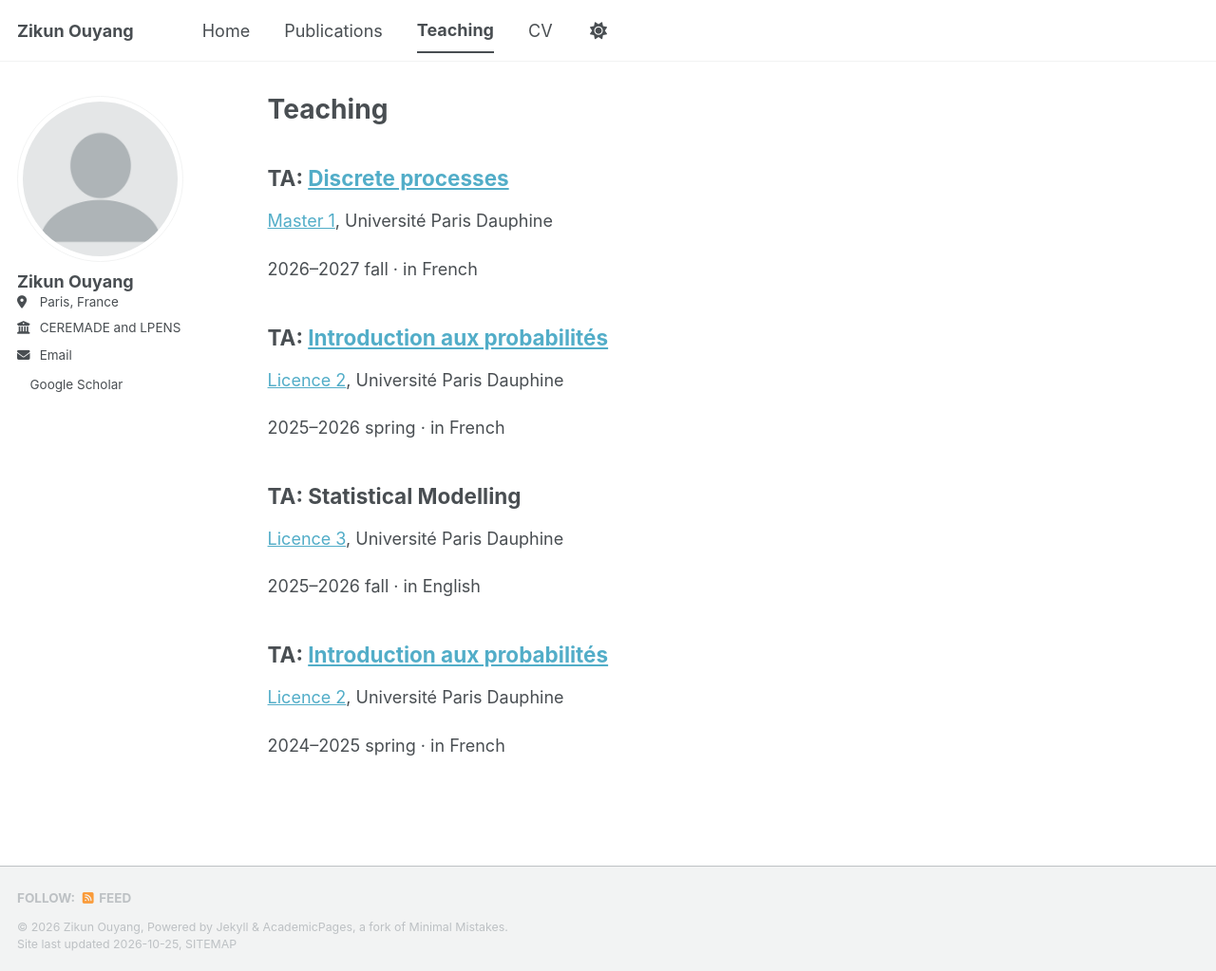
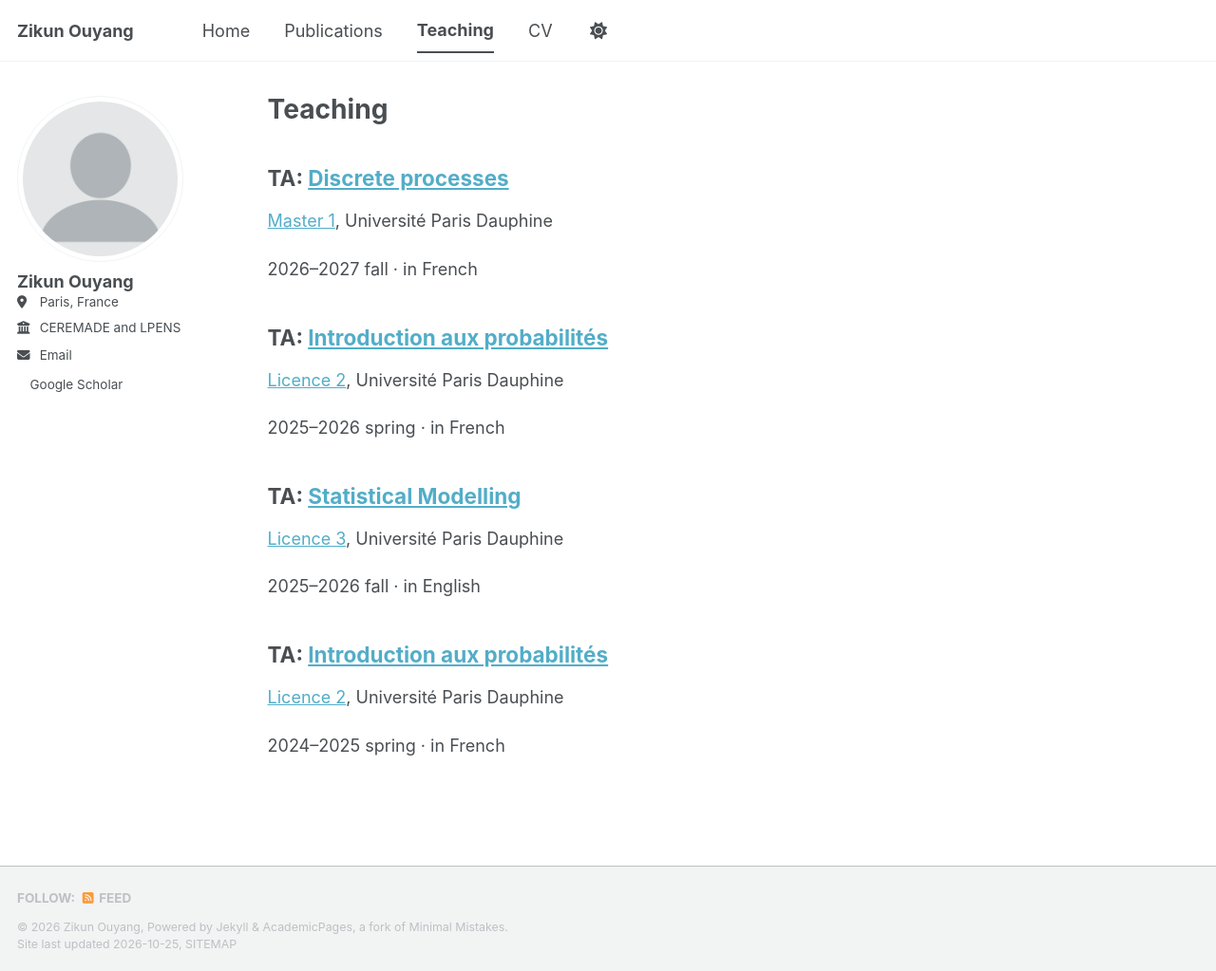
Before and after one commit to ZikunOuyang/zikunouyang.github.io, a Jekyll site: the page built from _pages/teaching.html, in a window 1280 px wide and 1023 px high. Shown: the whole window at 95% size. Built offline with Jekyll 4.4.1, drawn with Linux system fonts in a browser that asks for light colours; a style sheet for code colours, icons or effects is not loaded; part of the change alters nothing that is shown.

```diff
--- a/_pages/teaching.html
+++ b/_pages/teaching.html
@@ -13,7 +13,7 @@ author_profile: true
 <p><a href="https://dauphine.psl.eu/formations/licences/informatique-des-organisations/l2-mathematiques-informatique/programme"> Licence 2</a>, Université Paris Dauphine </p>
 <p>2025–2026 spring · in French</p>
 
-<h2>TA: Statistical Modelling</h2>
+<h2>TA: <a href="https://dauphine.psl.eu/formations/licences/mathematiques/l3-mathematiques-appliquees/programme"> Statistical Modelling</a></h2>
 <p><a href="https://dauphine.psl.eu/formations/licences/mathematiques/l3-mathematiques-appliquees/programme"> Licence 3</a>, Université Paris Dauphine </p>
 <p>2025–2026 fall ·  in English</p>
 
```
